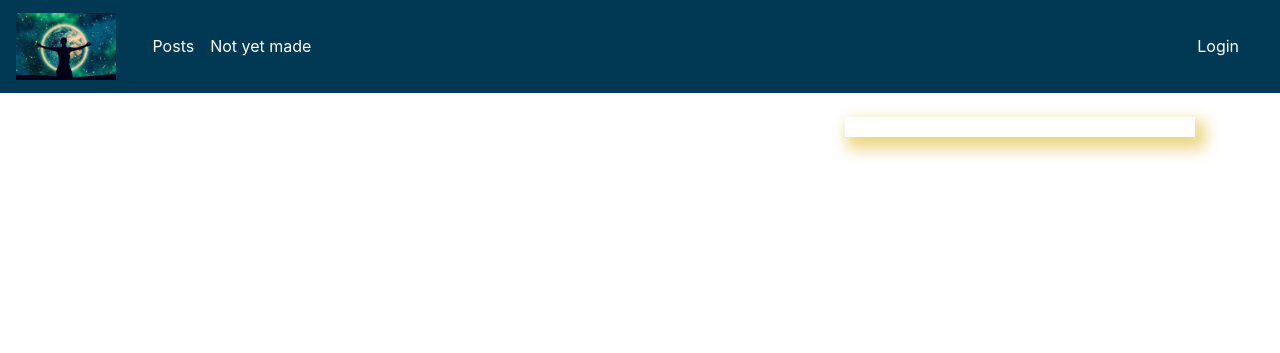
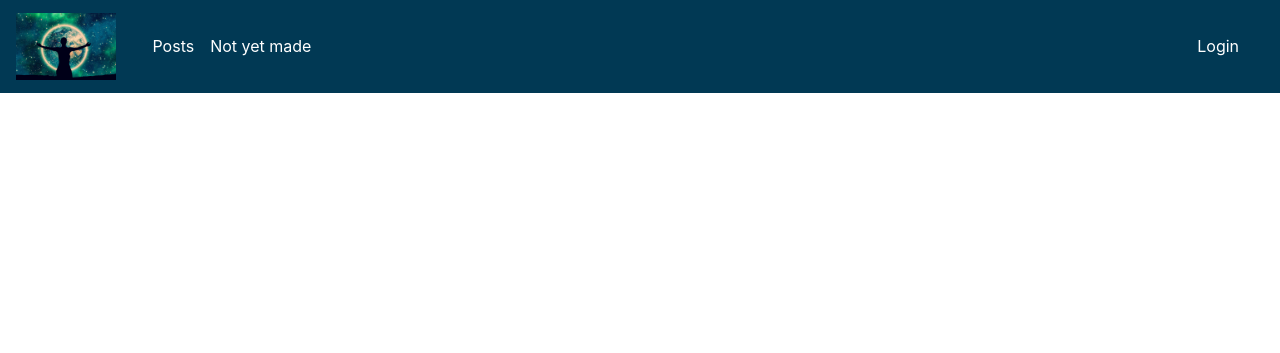
Before and after one commit to DevChloee/Team_Project_Blog, a PHP site: page / in a window 1280 px wide. Shown: the top 353 px of the page. Run offline with PHP 8.4, Linux system fonts and the light colour scheme; data that the repository does not hold is empty.

Commit message:
FIX : fixed error in main page | deleted bugs

```diff
--- a/admin/new.php
+++ b/admin/new.php
@@ -36,7 +36,7 @@ if(isset($_SESSION["admin"]) && $_SESSION["admin"]="chloe"){
                 <a class="nav-link" href="new.php">New</a>
               </li>
           </ul>
-          <a href="?logout">Logout</a>
+          <a href="?logout" class="logout">Logout</a>
             <?php
               if(isset($_GET["logout"])){
                 session_destroy();
--- a/index.php
+++ b/index.php
@@ -62,12 +62,11 @@ include("db.php");
                 <?php
                   $sql = "SELECT * FROM posts";
                   $result = mysqli_query($conn, $sql);
-                  echo "<br>";
-                  echo "<div class='post'>";
 
                   if(mysqli_num_rows($result)>0){
                     while($row = mysqli_fetch_assoc($result)){
-
+                      echo "<br>";
+                      echo "<div class='posttitle'>";
                       echo "<h4 class='title'>".$row["title"]."</h4><hr>";
                       echo "</div>";
                     }
--- a/style.css
+++ b/style.css
@@ -21,6 +21,11 @@
 	box-shadow:         6px 8px 15px 4px rgba(230, 200, 92, 0.75);
 	padding:10px;
 }
+
+.posttitle{
+
+}
+
 .navbar-collapse{
 /*	border: solid white;*/
 	display: flex;
```
